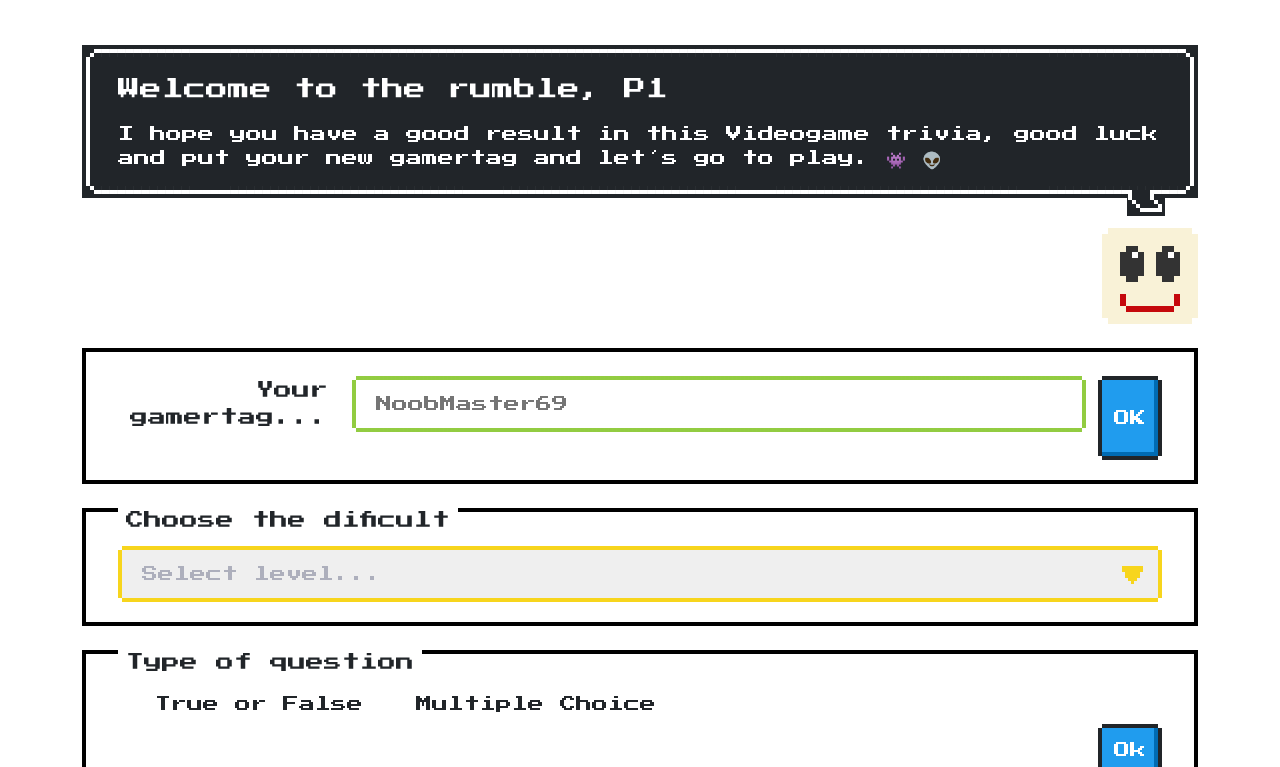
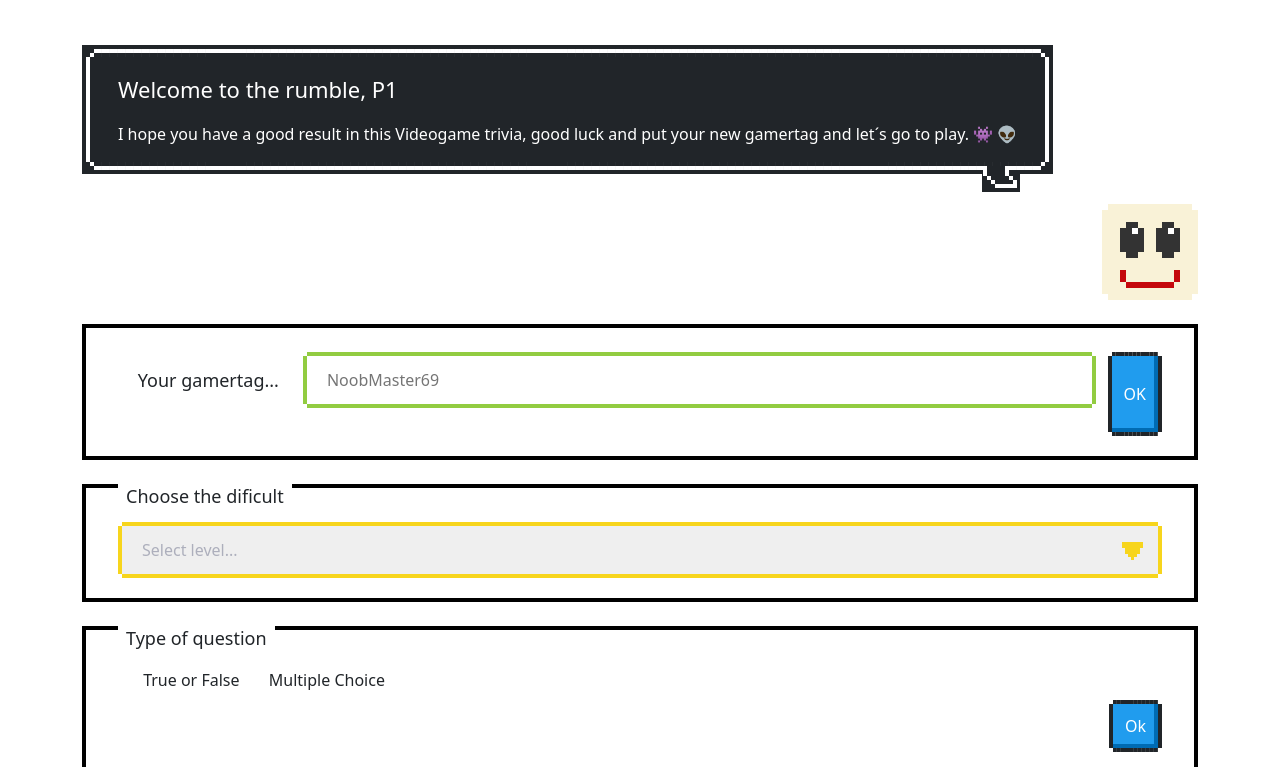
Before and after one commit to cibarra95/Proyecto-webpack-with-API, a website built with webpack: page src/index.html in a window 1280 px wide. Shown: the part 111-878 px from the top of the page. Built offline with nearby package versions, Linux system fonts and the light colour scheme; no server answers.

```diff
--- a/package.json
+++ b/package.json
@@ -6,7 +6,7 @@
   "scripts": {
     "test": "echo \"Error: no test specified\" && exit 1",
     "build": "webpack",
-    "dev:star+t": "webpack-dev-server"
+    "dev:start": "webpack-dev-server"
   },
   "repository": {
     "type": "git",
--- a/src/index.html
+++ b/src/index.html
@@ -10,7 +10,7 @@
     <link href="https://cdn.jsdelivr.net/npm/bootstrap@5.0.0-beta1/dist/css/bootstrap.min.css" rel="stylesheet" integrity="sha384-giJF6kkoqNQ00vy+HMDP7azOuL0xtbfIcaT9wjKHr8RbDVddVHyTfAAsrekwKmP1" crossorigin="anonymous">
     <!-- Import Google ICON FONT -->
     <link href="https://fonts.googleapis.com/css?family=Press+Start+2P" rel="stylesheet">
-<link href="https://unpkg.com/nes.css/css/nes.css" rel="stylesheet" />
+    <!-- <link href="https://unpkg.com/nes.css/css/nes.css" rel="stylesheet" /> -->
 
     <!-- <link rel="stylesheet" href="style.css"> -->
     <title> OverTime </title>
```
Also changed, not shown: dist/main.js, webpack.config.js (line endings or trailing spaces), 2 other files.
